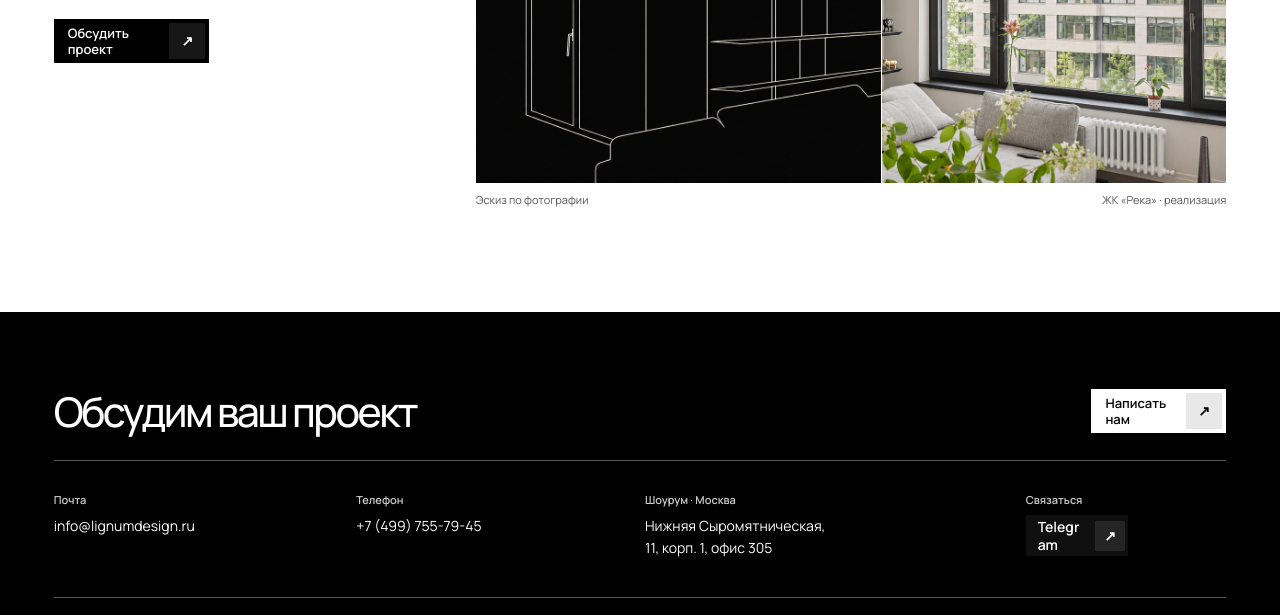
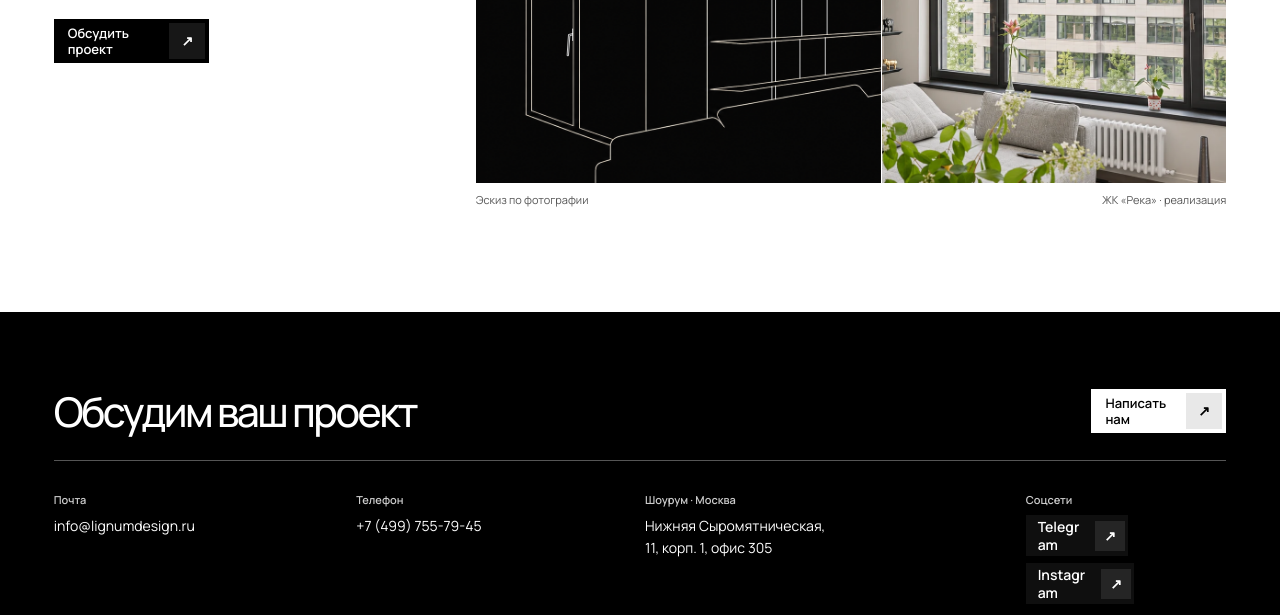
Before and after one commit to andraw18/lignum-preview, a plain HTML site: page concept-2/index.html in a window 1280 px wide. Shown: the part 6331-6946 px from the top of the page. Drawn offline with Linux system fonts and the light colour scheme.

Commit message:
Update LIGNUM social links in both footers

```diff
--- a/concept-2/index.html
+++ b/concept-2/index.html
@@ -244,7 +244,11 @@
         <div><span class="section-label">Почта</span><a href="mailto:info@lignumdesign.ru">info@lignumdesign.ru</a></div>
         <div><span class="section-label">Телефон</span><a href="tel:+74997557945">+7 (499) 755-79-45</a></div>
         <div><span class="section-label">Шоурум · Москва</span><address>Нижняя Сыромятническая,<br>11, корп. 1, офис 305</address></div>
-        <div><span class="section-label">Связаться</span><a class="text-link" href="https://t.me/lignum_design" target="_blank" rel="noopener noreferrer">Telegram <span aria-hidden="true">↗</span></a></div>
+        <div>
+          <span class="section-label">Соцсети</span>
+          <a class="text-link" href="https://t.me/lignumdesign" target="_blank" rel="noopener noreferrer">Telegram <span aria-hidden="true">↗</span></a>
+          <a class="text-link" href="https://www.instagram.com/lignum_design_official" target="_blank" rel="noopener noreferrer">Instagram <span aria-hidden="true">↗</span></a>
+        </div>
       </div>
       <div class="footer-bottom">
         <a class="footer-logo" href="#top" aria-label="ЛИГНУМ ДИЗАЙН, наверх"><img src="/lignum-preview/assets/lignum-logo-original-white.png" width="896" height="288" alt=""></a>
```
Also changed, not shown: concept-1/index.html (+1 -1 lines).
